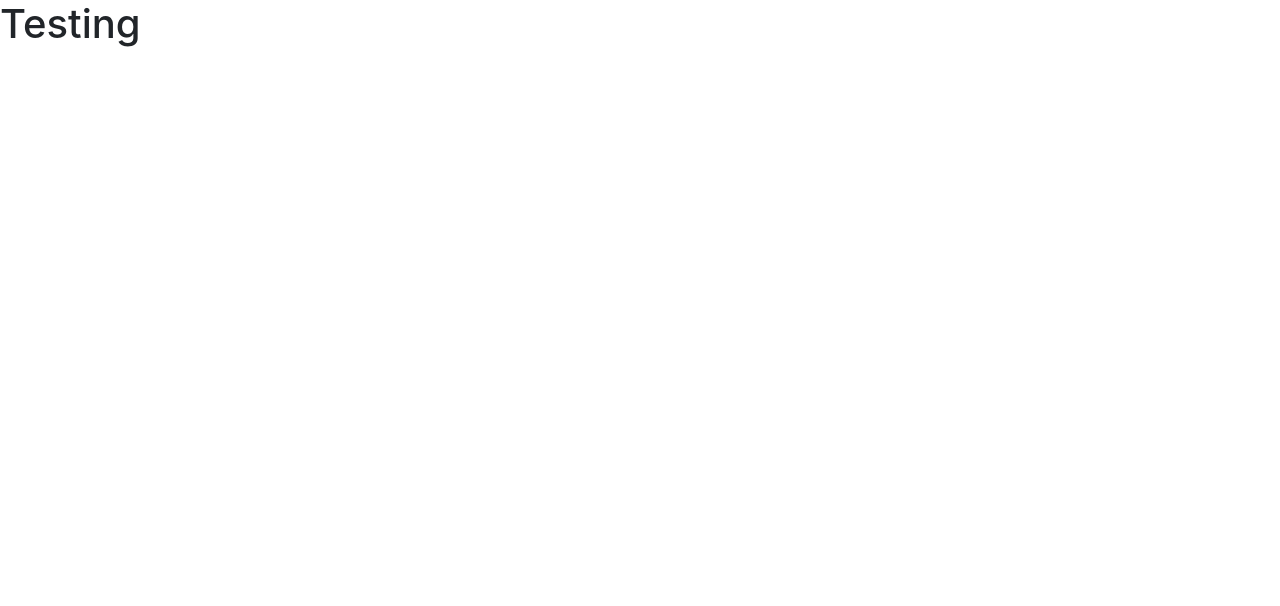
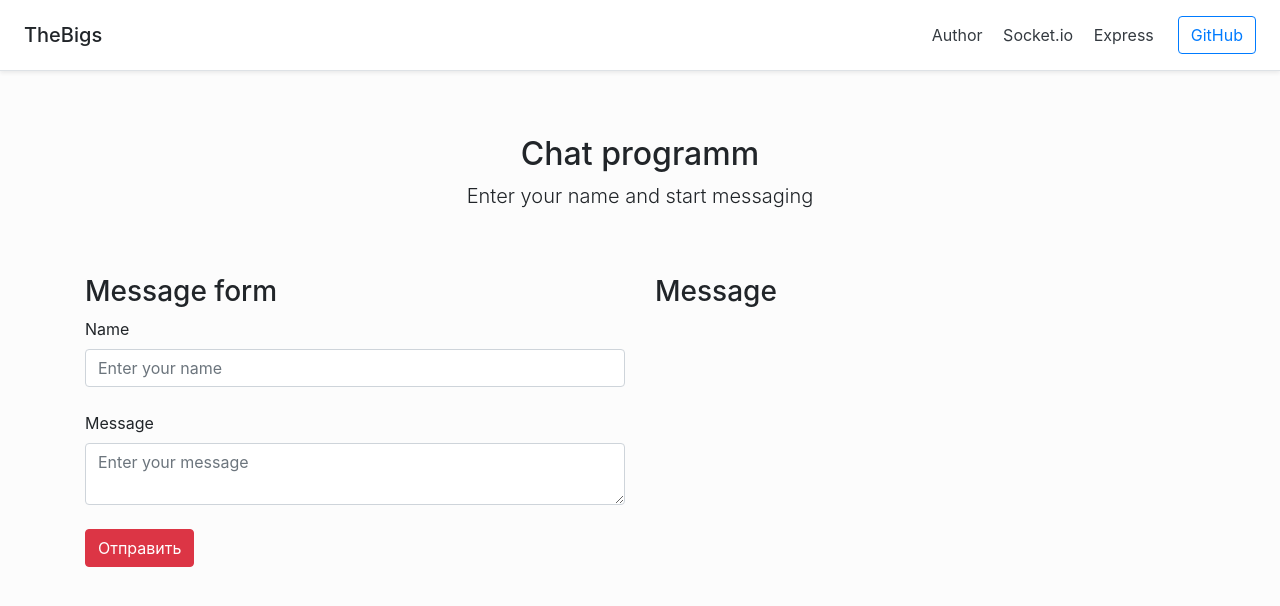
Before and after one commit to mezgoodle/chat-js, a website: page index.html in a window 1280 px wide. Drawn offline with nearby package versions, Linux system fonts and the light colour scheme.

Commit message:
Add menu and main part

```diff
--- a/index.html
+++ b/index.html
@@ -6,10 +6,52 @@
     <meta name="viewport" content="width=device-width, initial-scale=1.0">
     <title>Chat Program</title>
     <link rel="stylesheet" href="https://stackpath.bootstrapcdn.com/bootstrap/4.4.1/css/bootstrap.min.css" integrity="sha384-Vkoo8x4CGsO3+Hhxv8T/Q5PaXtkKtu6ug5TOeNV6gBiFeWPGFN9MuhOf23Q9Ifjh" crossorigin="anonymous">
+    <!-- Own styles -->
+    <style>
+        body {
+            background: #fcfcfc;
+        }
+    </style>
 </head>
 
 <body>
-    <h1>Testing</h1>
+    <!-- Menu -->
+    <div class="d-flex flex-column flex-md-row align-items-center p-3 px-md-4 mb-3 bg-white border-bottom shadow-sm">
+        <h5 class="my-0 mr-md-auto">TheBigs</h5>
+        <nav class="my-2 my-md-0 mr-md-3">
+            <a class="p-2 text-dark" href="https://github.com/mezgoodle">Author</a>
+            <a class="p-2 text-dark" href="https://socket.io/">Socket.io</a>
+            <a class="p-2 text-dark" href="http://expressjs.com/">Express</a>
+        </nav>
+        <a class="btn btn-outline-primary" href="https://github.com/mezgoodle/chat-js">GitHub</a>
+    </div>
+    <!-- Main part -->
+    <div class="container">
+        <div class="py-5 text-center">
+            <h2>Chat programm</h2>
+            <p class="lead">Enter your name and start messaging</p>
+        </div>
+        <div class="row">
+            <div class="col-6">
+                <!-- Form for recieving message and name -->
+                <h3>Message form</h3>
+                <form id="messForm">
+                    <label for="name">Name</label>
+                    <input type="text" name="name" id="name" placeholder="Enter your name" class="form-control">
+                    <br>
+                    <label for="message">Message</label>
+                    <textarea name="message" id="message" class="form-control" placeholder="Enter your message"></textarea>
+                    <br>
+                    <input type="submit" value="Отправить" class="btn btn-danger">
+                </form>
+            </div>
+            <div class="col-6">
+                <h3>Message</h3>
+                <!-- Output all messages -->
+                <div id="all_mess"></div>
+            </div>
+        </div>
+    </div>
 </body>
 
 </html>
```
